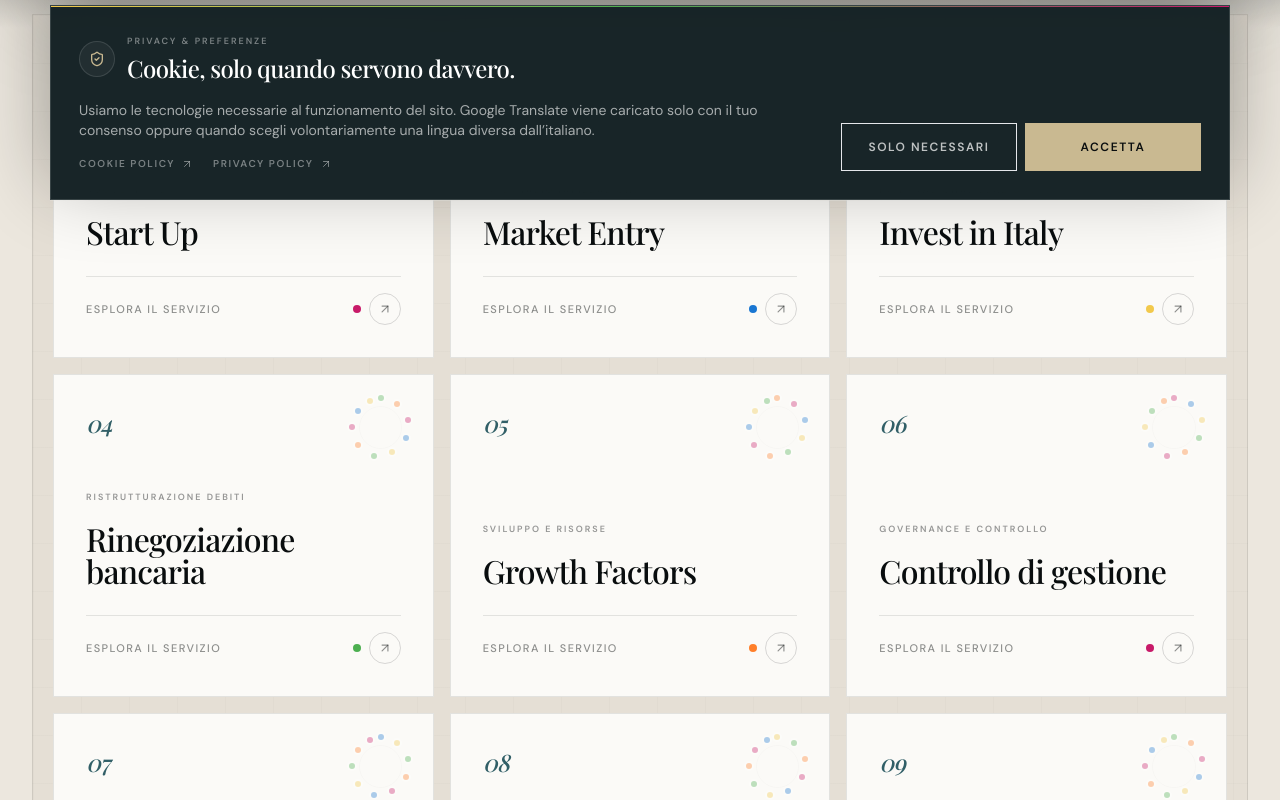
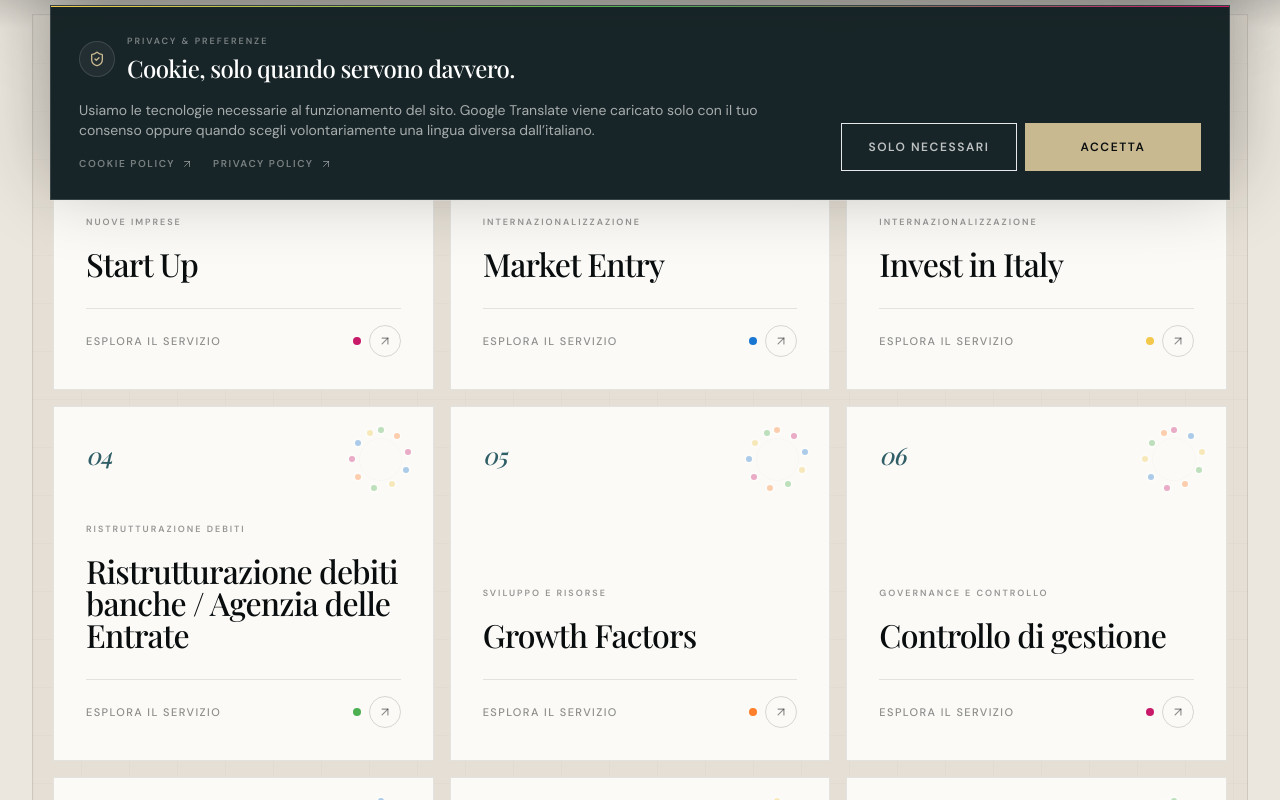
Before and after one commit to gaetanomeli95-lab/Prosperya-site, a Next.js app: page /servizi in a window 1280 px wide. Shown: the part 580-1380 px from the top of the page. Built offline with nearby package versions, Linux system fonts and the light colour scheme; a web font is replaced by a local one.

Commit message:
content: update debt restructuring service

```diff
--- a/src/data/services.ts
+++ b/src/data/services.ts
@@ -122,7 +122,7 @@ export const services: Service[] = [
       'Piani di rilancio',
     ],
     full: [
-      'Ristrutturazione debiti',
+      'Ristrutturazione debiti Agenzia delle Entrate',
       'Piani di rateizzazione e transazioni fiscali',
       'Interventi giudiziari ed extragiudiziari',
       'Rinegoziazione bancaria',
@@ -154,7 +154,7 @@ export const serviceCatalog: CatalogService[] = [
   { title: 'Start Up', href: '/servizi/startup/', area: 'Nuove imprese' },
   { title: 'Market Entry', href: '/servizi/internazionalizzazione/', area: 'Internazionalizzazione' },
   { title: 'Invest in Italy', href: '/servizi/internazionalizzazione/', area: 'Internazionalizzazione' },
-  { title: 'Rinegoziazione bancaria', href: '/servizi/crisi-e-risanamento/', area: 'Ristrutturazione debiti' },
+  { title: 'Ristrutturazione debiti banche / Agenzia delle Entrate', href: '/servizi/crisi-e-risanamento/', area: 'Ristrutturazione debiti' },
   { title: 'Growth Factors', href: '/servizi/strategia-e-crescita/', area: 'Sviluppo e risorse' },
   { title: 'Controllo di gestione', href: '/servizi/governance-e-controllo/', area: 'Governance e controllo' },
   { title: 'Finanza agevolata', href: '/servizi/finanza-agevolata/', area: 'Finanza agevolata', consultationPrice: consultationConfig.price },
```
